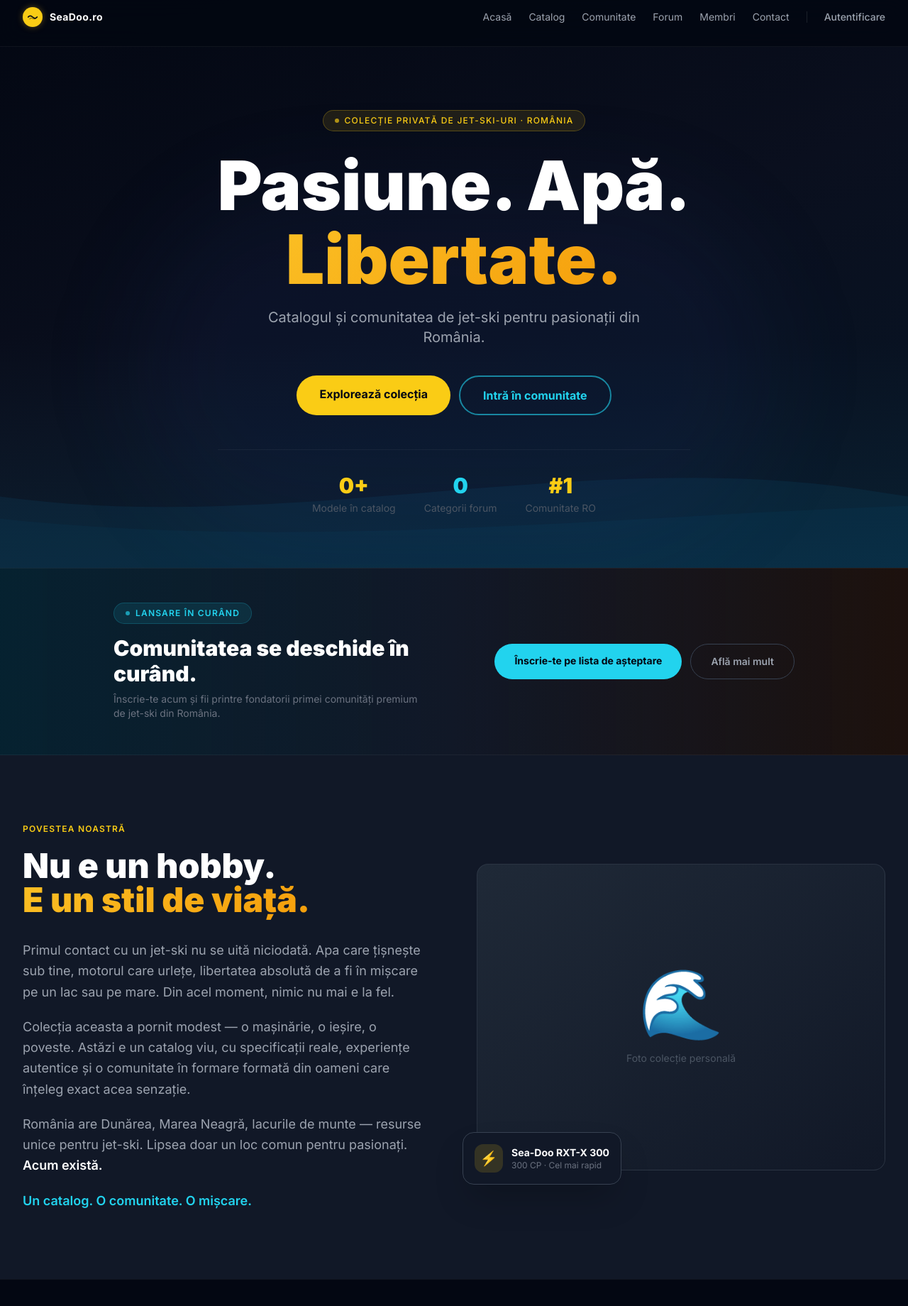
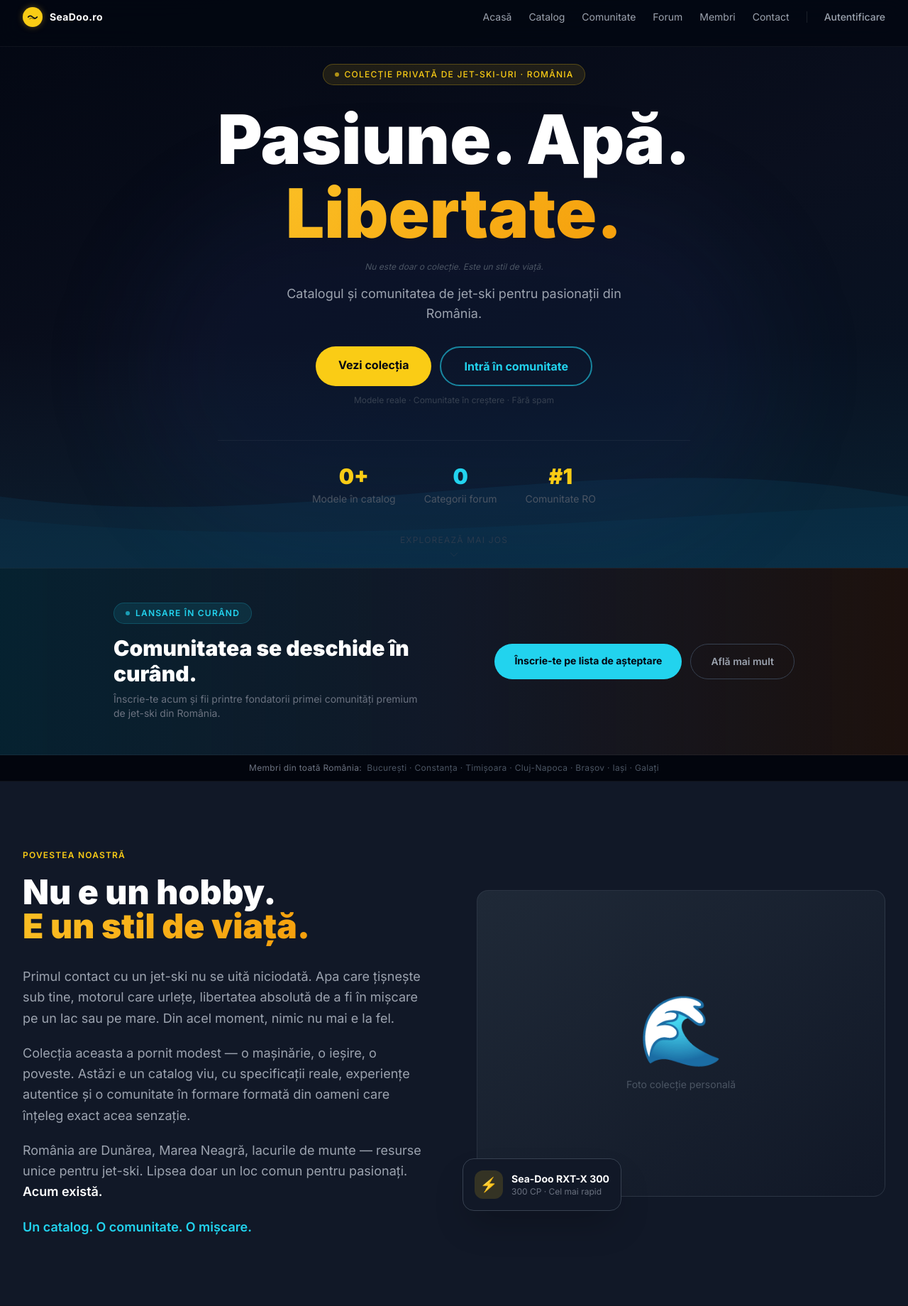
Before and after one commit to ram85di78j4/Sea_Doo, a Django app: page / in a window 1280 px wide. Shown: the top 1840 px of the page at 71% size. Run offline with Django 5.2, Linux system fonts and the light colour scheme; data that the repository does not hold is empty; some libraries are stand-ins or nearby versions.

Commit message:
Final polish: hero emotional line, scroll indicator, city strip, forum stats, testimonials empty state, contact conversion, success message

```diff
--- a/catalog/templates/catalog/home.html
+++ b/catalog/templates/catalog/home.html
@@ -55,20 +55,22 @@
             <span class="text-gradient">Libertate.</span>
         </h1>
 
-        <p class="text-base sm:text-lg md:text-xl text-gray-400 max-w-xl mx-auto mb-10 leading-relaxed fade-up fade-up-2">
+        <p class="text-xs text-gray-600 italic mb-4 fade-up fade-up-2">Nu este doar o colecție. Este un stil de viață.</p>
+        <p class="text-base sm:text-lg text-gray-400 max-w-lg mx-auto mb-8 leading-relaxed fade-up fade-up-2">
             Catalogul și comunitatea de jet-ski pentru pasionații din România.
         </p>
 
         <div class="flex flex-col sm:flex-row gap-3 justify-center fade-up fade-up-3">
             <a href="{% url 'catalog_list' %}"
                class="w-full sm:w-auto bg-yellow-400 text-gray-950 font-bold px-8 py-3.5 rounded-full text-base hover:bg-yellow-300 transition-all duration-200 hover:shadow-[0_0_32px_rgba(251,191,36,0.35)] hover:scale-[1.02] active:scale-100">
-                Explorează colecția
+                Vezi colecția
             </a>
             <a href="{% url 'comunitate' %}"
                class="w-full sm:w-auto border-2 border-cyan-400/60 text-cyan-400 font-bold px-8 py-3.5 rounded-full text-base hover:bg-cyan-400 hover:text-gray-950 transition-all duration-200 hover:scale-[1.02] active:scale-100">
                 Intră în comunitate
             </a>
         </div>
+        <p class="text-gray-700 text-xs mt-3 fade-up fade-up-3">Modele reale · Comunitate în creștere · Fără spam</p>
 
         <!-- Stats row -->
         <div class="flex flex-wrap justify-center gap-6 sm:gap-10 mt-12 pt-8 border-t border-white/5 fade-up fade-up-4">
@@ -90,6 +92,14 @@
                 <div class="text-3xl font-black text-yellow-400">#1</div>
                 <div class="text-gray-600 text-sm mt-1">Comunitate RO</div>
             </div>
+        </div>
+
+        <!-- Scroll indicator -->
+        <div class="mt-10 flex flex-col items-center gap-1.5">
+            <span class="text-gray-700 text-xs uppercase tracking-widest opacity-70">Explorează mai jos</span>
+            <svg class="w-4 h-4 text-gray-700 opacity-50 animate-bounce" fill="none" stroke="currentColor" viewBox="0 0 24 24">
+                <path stroke-linecap="round" stroke-linejoin="round" stroke-width="1.5" d="M19 9l-7 7-7-7"/>
+            </svg>
         </div>
 
     </div>
@@ -127,6 +137,14 @@
         </div>
     </div>
 </section>
+
+<!-- Members trust strip -->
+<div class="bg-black/30 border-b border-white/5 py-2.5">
+    <p class="text-center text-gray-600 text-xs tracking-wide px-4">
+        <span class="text-gray-500">Membri din toată România:</span>
+        &nbsp;București · Constanța · Timișoara · Cluj-Napoca · Brașov · Iași · Galați
+    </p>
+</div>
 
 
 <!-- ======================================
@@ -427,7 +445,7 @@
      EVENTS PREVIEW SECTION
      ====================================== -->
 {% if events %}
-<section class="py-24 bg-gray-950">
+<section class="py-14 md:py-24 bg-gray-950">
     <div class="max-w-7xl mx-auto px-4 sm:px-6 lg:px-8">
 
         <div class="flex flex-col md:flex-row md:items-end md:justify-between gap-6 mb-12">
@@ -492,6 +510,22 @@
             </p>
         </div>
 
+        <!-- Forum credibility -->
+        <div class="flex flex-wrap justify-center gap-6 sm:gap-12 mb-10 pb-10 border-b border-white/5">
+            <div class="text-center">
+                <div class="text-xl font-black text-cyan-400">{{ forum_categories|length }}</div>
+                <div class="text-gray-600 text-xs uppercase tracking-wide mt-0.5">Categorii active</div>
+            </div>
+            <div class="text-center">
+                <div class="text-xl font-black text-white">100+</div>
+                <div class="text-gray-600 text-xs uppercase tracking-wide mt-0.5">Membri înscriși</div>
+            </div>
+            <div class="text-center">
+                <div class="text-xl font-black text-yellow-400">#1</div>
+                <div class="text-gray-600 text-xs uppercase tracking-wide mt-0.5">Comunitate RO</div>
+            </div>
+        </div>
+
         <div class="grid grid-cols-1 sm:grid-cols-2 lg:grid-cols-3 xl:grid-cols-4 gap-4 mb-14">
             {% for category in forum_categories %}
             <a href="{% url 'forum_index' %}" class="bg-gray-900 border border-gray-800 rounded-2xl p-5 hover:border-cyan-400/25 hover:-translate-y-0.5 hover:shadow-lg transition-all duration-200 group h-full block">
@@ -508,7 +542,10 @@
                 </div>
             </a>
             {% empty %}
-            <div class="col-span-4 text-center py-8 text-gray-600 text-sm">Categoriile se încarcă...</div>
+            <div class="col-span-4 text-center py-10">
+                <p class="text-gray-600 text-sm mb-3">Nicio categorie disponibilă momentan.</p>
+                <a href="{% url 'forum_index' %}" class="text-cyan-400 text-sm hover:text-cyan-300 transition-colors">Mergi la forum →</a>
+            </div>
             {% endfor %}
         </div>
 
@@ -697,16 +734,16 @@
 <!-- ======================================
      TESTIMONIALS SECTION
      ====================================== -->
-{% if testimonials %}
-<section class="py-24 bg-gray-900 border-t border-white/5">
+<section class="py-14 md:py-24 bg-gray-900 border-t border-white/5">
     <div class="max-w-7xl mx-auto px-4 sm:px-6 lg:px-8">
 
-        <div class="text-center mb-14">
+        <div class="text-center mb-12">
             <span class="text-yellow-400 text-xs font-semibold uppercase tracking-widest mb-4 block">Comunitate</span>
             <h2 class="text-3xl md:text-4xl font-black">Ce spun membrii</h2>
-            <p class="text-gray-500 mt-3 max-w-xl mx-auto">Pasionați reali, experiențe reale.</p>
+            <p class="text-gray-500 mt-2 text-sm">Pasionați reali, experiențe autentice.</p>
         </div>
 
+        {% if testimonials %}
         <div class="grid grid-cols-1 md:grid-cols-3 gap-6">
             {% for t in testimonials %}
             <div class="bg-gray-950 border border-gray-800 rounded-2xl p-7 flex flex-col hover:border-yellow-400/15 transition-all">
@@ -732,10 +769,15 @@
             </div>
             {% endfor %}
         </div>
+        {% else %}
+        <div class="text-center py-10 border border-white/5 rounded-2xl">
+            <p class="text-gray-600 text-sm mb-4">Primele recenzii apar în curând.</p>
+            <a href="{% url 'comunitate' %}#inscrie-te" class="text-yellow-400 text-sm hover:text-yellow-300 transition-colors font-medium">Fii printre primii membri →</a>
+        </div>
+        {% endif %}
 
     </div>
 </section>
-{% endif %}
 
 
 <!-- ======================================
@@ -804,26 +846,28 @@
 
             <div class="lg:pt-4">
                 <span class="text-yellow-400 text-xs font-semibold uppercase tracking-widest mb-5 block">Contact</span>
-                <h2 class="text-4xl md:text-5xl font-black mb-6 leading-tight">
-                    Hai să vorbim<br>
-                    <span class="text-gradient">despre apă.</span>
+                <h2 class="text-3xl md:text-4xl font-black mb-4 leading-tight">
+                    Vrei să discutam<br>
+                    <span class="text-gradient">direct?</span>
                 </h2>
-                <p class="text-gray-400 text-lg leading-relaxed mb-10">
-                    Ai o întrebare despre colecție, vrei să te alături comunității sau pur și simplu vrei să schimbi câteva cuvinte cu un pasionat? Scrie-mi.
+                <p class="text-gray-500 text-base leading-relaxed mb-5">
+                    Scrie-ne orice legat de jet-ski, colecție sau comunitate.
                 </p>
+                <div class="flex items-center gap-2 text-cyan-400 text-sm mb-8 font-medium">
+                    <svg class="w-4 h-4 flex-shrink-0" fill="none" stroke="currentColor" viewBox="0 0 24 24">
+                        <path stroke-linecap="round" stroke-linejoin="round" stroke-width="2" d="M5 13l4 4L19 7"/>
+                    </svg>
+                    Răspundem rapid pe Telegram
+                </div>
 
-                <div class="space-y-5">
-                    <div class="flex items-center gap-4">
-                        <div class="w-11 h-11 bg-yellow-400/10 rounded-xl flex items-center justify-center text-xl flex-shrink-0">📧</div>
-                        <span class="text-gray-400">contact@seadoo.ro</span>
+                <div class="space-y-3">
+                    <div class="flex items-center gap-3 text-gray-500 text-sm">
+                        <span class="text-yellow-400 text-base">📧</span>
+                        {% if CONTACT_EMAIL %}<a href="mailto:{{ CONTACT_EMAIL }}" class="hover:text-yellow-400 transition-colors">{{ CONTACT_EMAIL }}</a>{% else %}<span>contact@seadoo.ro</span>{% endif %}
                     </div>
-                    <div class="flex items-center gap-4">
-                        <div class="w-11 h-11 bg-cyan-400/10 rounded-xl flex items-center justify-center text-xl flex-shrink-0">📍</div>
-                        <span class="text-gray-400">România</span>
-                    </div>
-                    <div class="flex items-center gap-4">
-                        <div class="w-11 h-11 bg-blue-400/10 rounded-xl flex items-center justify-center text-xl flex-shrink-0">🌊</div>
-                        <span class="text-gray-400">Dunăre · Lacuri · Marea Neagră</span>
+                    <div class="flex items-center gap-3 text-gray-500 text-sm">
+                        <span class="text-cyan-400 text-base">📍</span>
+                        <span>România · Dunăre · Lacuri · Marea Neagră</span>
                     </div>
                 </div>
             </div>
--- a/catalog/views.py
+++ b/catalog/views.py
@@ -53,7 +53,7 @@
                 f'\U0001f3af Interes: {interest_label}\n'
                 f'\U0001f4ac Mesaj: {obj.message}'
             )
-            messages.success(request, 'Mesajul tău a fost trimis! Te vom contacta în curând.')
+            messages.success(request, 'Mesaj trimis. Revenim în scurt timp.')
             return redirect('home')
 
     context = {
@@ -199,7 +199,7 @@
                 f'\U0001f3af Interes: {interest_label}\n'
                 f'\U0001f4ac Mesaj: {obj.message}'
             )
-            messages.success(request, 'Mesajul tău a fost trimis! Te vom contacta în curând.')
+            messages.success(request, 'Mesaj trimis. Revenim în scurt timp.')
             return redirect('contact_page')
     return render(request, 'catalog/contact_page.html', {'form': form})
 
```
Also changed, not shown: catalog/templates/catalog/contact_page.html (+7 -6 lines).
